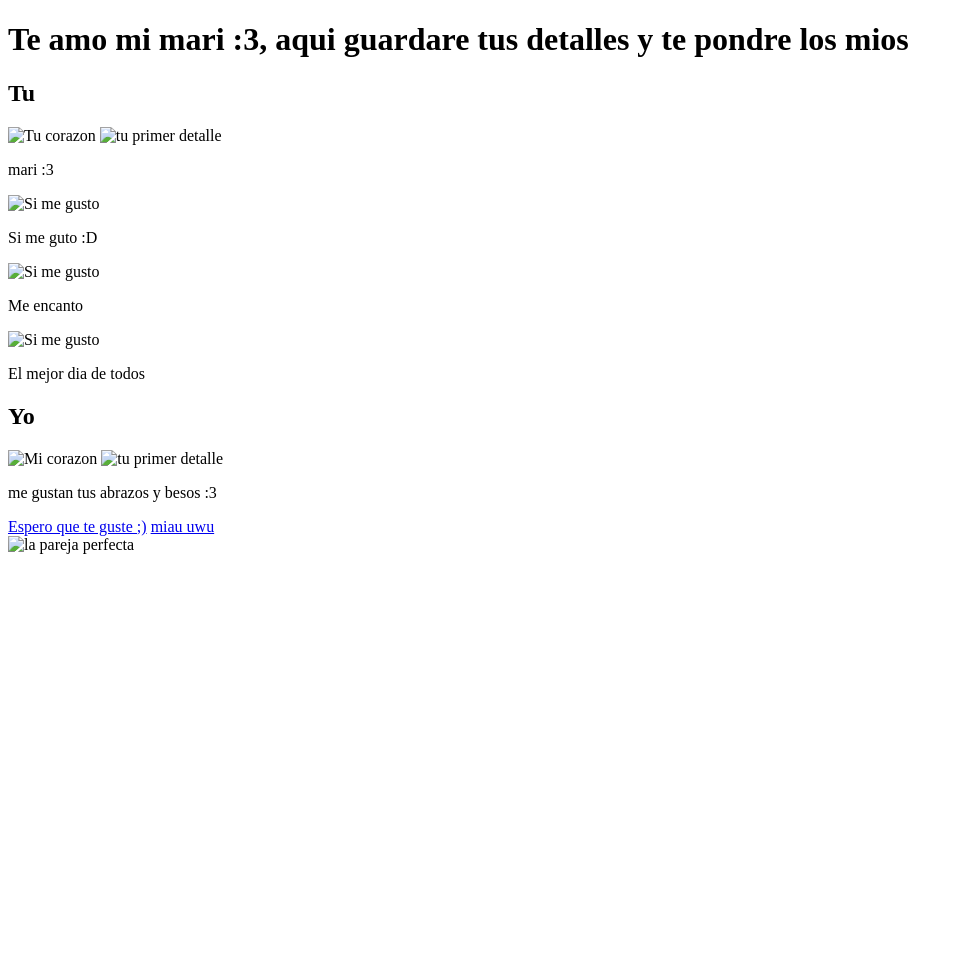
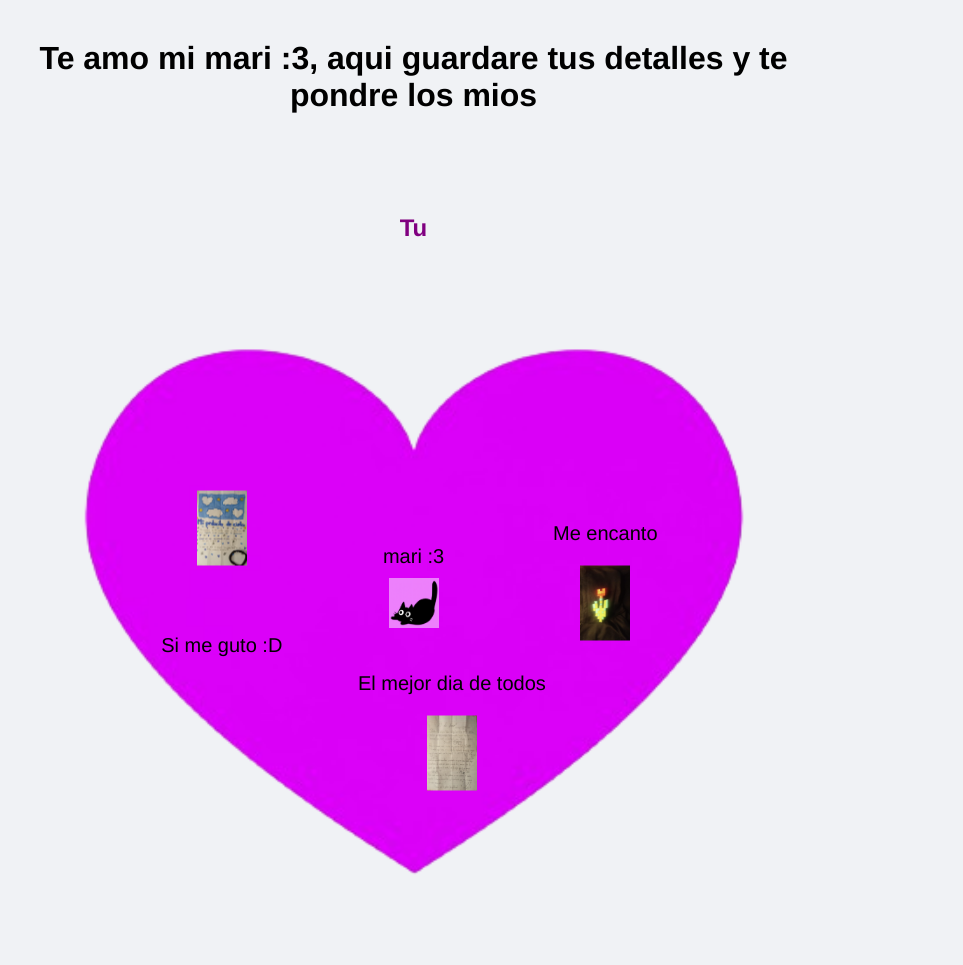
Before and after one commit to Kelvin864-web/mi-mari, a plain HTML site: page index.html in a window 1280 px wide. Shown: the top 965 px of the page, without its empty margins (0-963 px from the left). Before the commit the page ends 800 px from the top, so only its background shows below. Drawn offline with Linux system fonts and the light colour scheme; the site is published under a folder, as on GitHub Pages, so addresses that start at the root find nothing.

Commit message:
Update index.html

```diff
--- a/index.html
+++ b/index.html
@@ -3,7 +3,7 @@
 <head>
     <meta charset="UTF-8">
     <meta name="viewport" content="width=device-width, initial-scale=1.0">
-    <link rel="stylesheet" href="/static/css/style.css">
+    <link rel="stylesheet" href="static/css/style.css">
     <title>Te amo</title>
 </head>
 <body>
@@ -12,25 +12,25 @@
     </header>
     <div id="cor-mor-container">
         <h2 id="tu">Tu</h2>
-        <img src="/static/img/cor-mor.png" alt="Tu corazon">
-        <img id="detalle1" src="/static/img/cat-black.png" alt="tu primer detalle">
+        <img src="static/img/cor-mor.png" alt="Tu corazon">
+        <img id="detalle1" src="static/img/cat-black.png" alt="tu primer detalle">
         <p id="text1">mari :3</p>
-        <img id="detalle2" src="/static/img/tu-cartita.jpeg" alt="Si me gusto">
+        <img id="detalle2" src="static/img/tu-cartita.jpeg" alt="Si me gusto">
         <p id="text2">Si me guto :D</p>
-        <img id="detalle3" src="/static/img/tu-cart.jpeg" alt="Si me gusto">
+        <img id="detalle3" src="static/img/tu-cart.jpeg" alt="Si me gusto">
         <p id="text3">Me encanto</p>
-        <img id="detalle4" src="/static/img/tu-detalle.jpeg" alt="Si me gusto">
+        <img id="detalle4" src="static/img/tu-detalle.jpeg" alt="Si me gusto">
         <p id="text4">El mejor dia de todos</p>
     </div>
 
     <div id="cor-azul-container">
         <h2>Yo</h2>
-        <img id="cor-azul" src="/static/img/cor-azul.png" alt="Mi corazon">
-        <img id="midetalle1" src="/static/img/cats.png" alt="tu primer detalle">
+        <img id="cor-azul" src="static/img/cor-azul.png" alt="Mi corazon">
+        <img id="midetalle1" src="static/img/cats.png" alt="tu primer detalle">
         <p id="mitext1">me gustan tus abrazos y besos :3</p>
         <a id="mitext2" href="https://kelvin864-web.github.io/Te-amo/">Espero que te guste ;)</a>
         <a id="mitext3" href="https://kelvin864-web.github.io/Por-que-te-amo-/">miau uwu</a>
     </div>
-    <img src="/static/img/par.png" alt="la pareja perfecta">
+    <img src="static/img/par.png" alt="la pareja perfecta">
 </body>
 </html>
```
